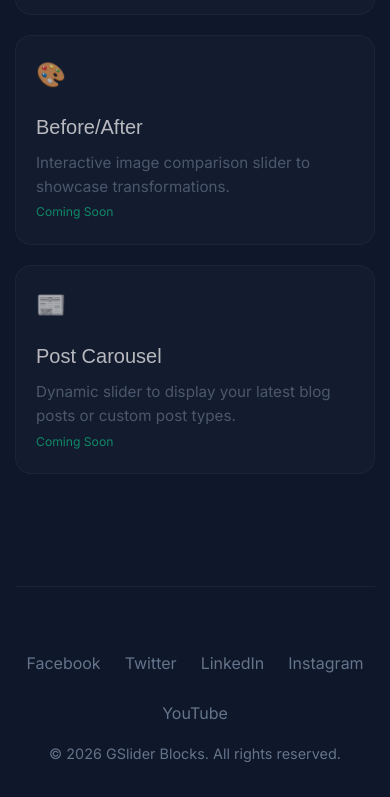
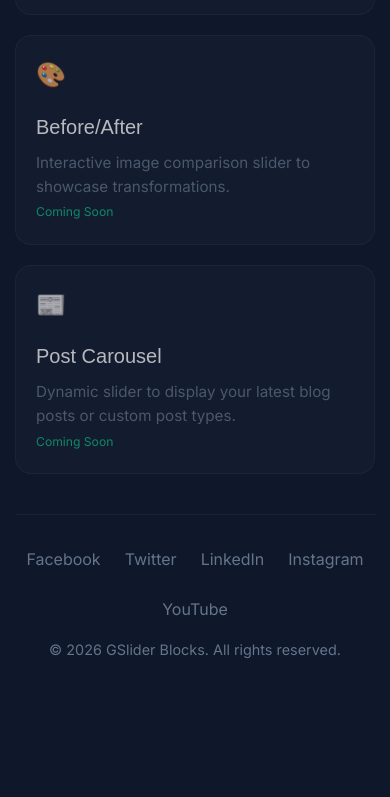
Before and after one commit to noruzzamans/gslider-website, a plain HTML site: page index.html in a window 390 px wide. Shown: the part 2478-3275 px from the top of the page. After the commit the page ends 3171 px from the top, so only its background shows below. Drawn offline with Linux system fonts and the light colour scheme; a web font is replaced by a local one.

Commit message:
Refine: Reduce excessive vertical gaps between features and footer

```diff
--- a/style.css
+++ b/style.css
@@ -121,7 +121,8 @@ header {
     flex: 1;
     display: flex;
     align-items: center;
-    padding: 6rem 0;
+    padding: 6rem 0 4rem;
+    /* Reduced bottom padding from 6rem to 4rem */
     flex-direction: column;
 }
 
@@ -239,7 +240,8 @@ footer {
     padding: 4rem 0 2rem;
     text-align: center;
     border-top: 1px solid rgba(255, 255, 255, 0.05);
-    margin-top: 4rem;
+    margin-top: 2rem;
+    /* Reduced from 4rem */
 }
 
 .footer-content {
@@ -304,7 +306,8 @@ footer {
     }
 
     .hero {
-        padding: 3rem 0;
+        padding: 3rem 0 1.5rem;
+        /* Further reduced for mobile */
     }
 
     h1 {
@@ -344,6 +347,11 @@ footer {
         flex-wrap: wrap;
         order: 1;
     }
+
+    footer {
+        margin-top: 1rem;
+        padding: 2rem 0;
+    }
 }
 
 @media (max-width: 480px) {
```
